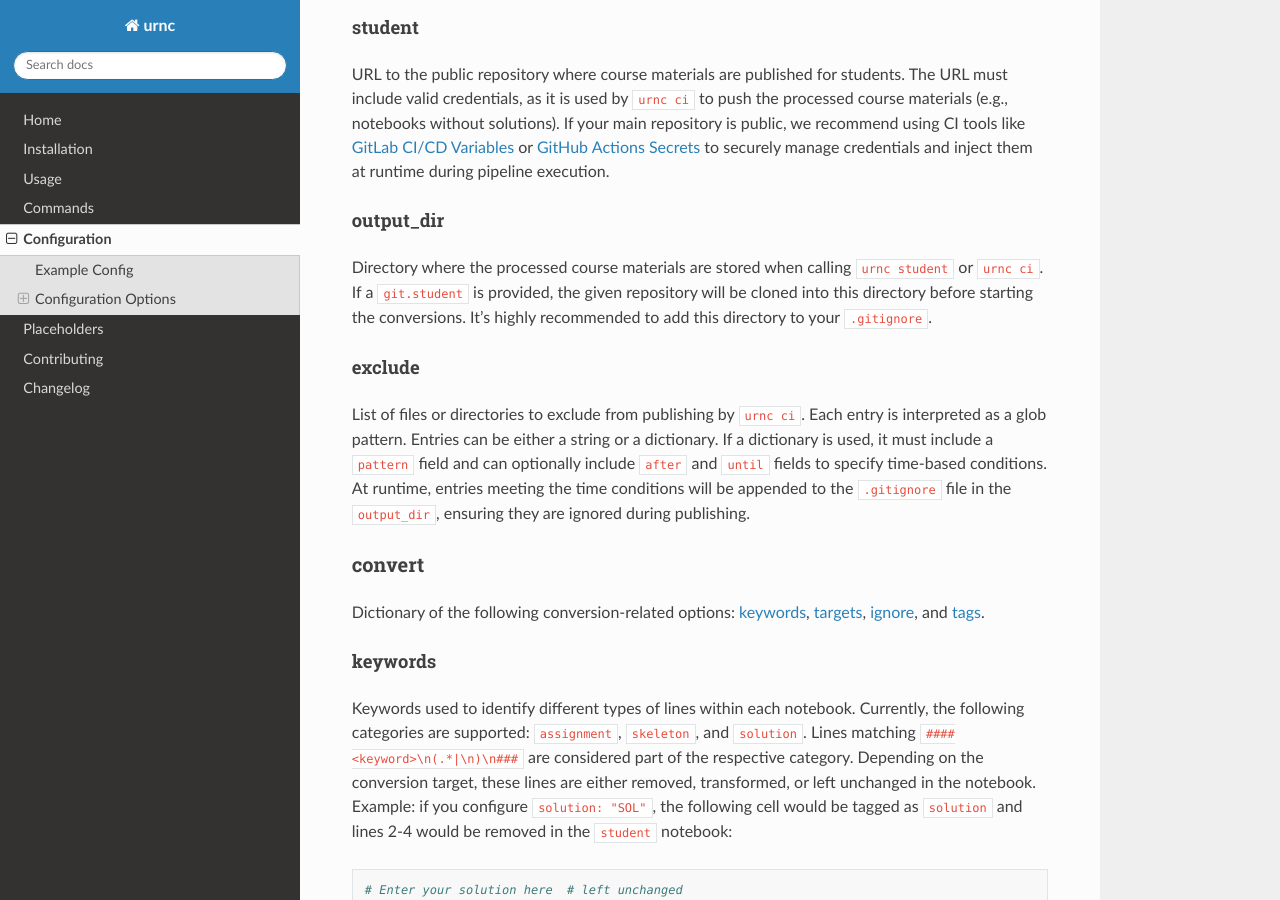
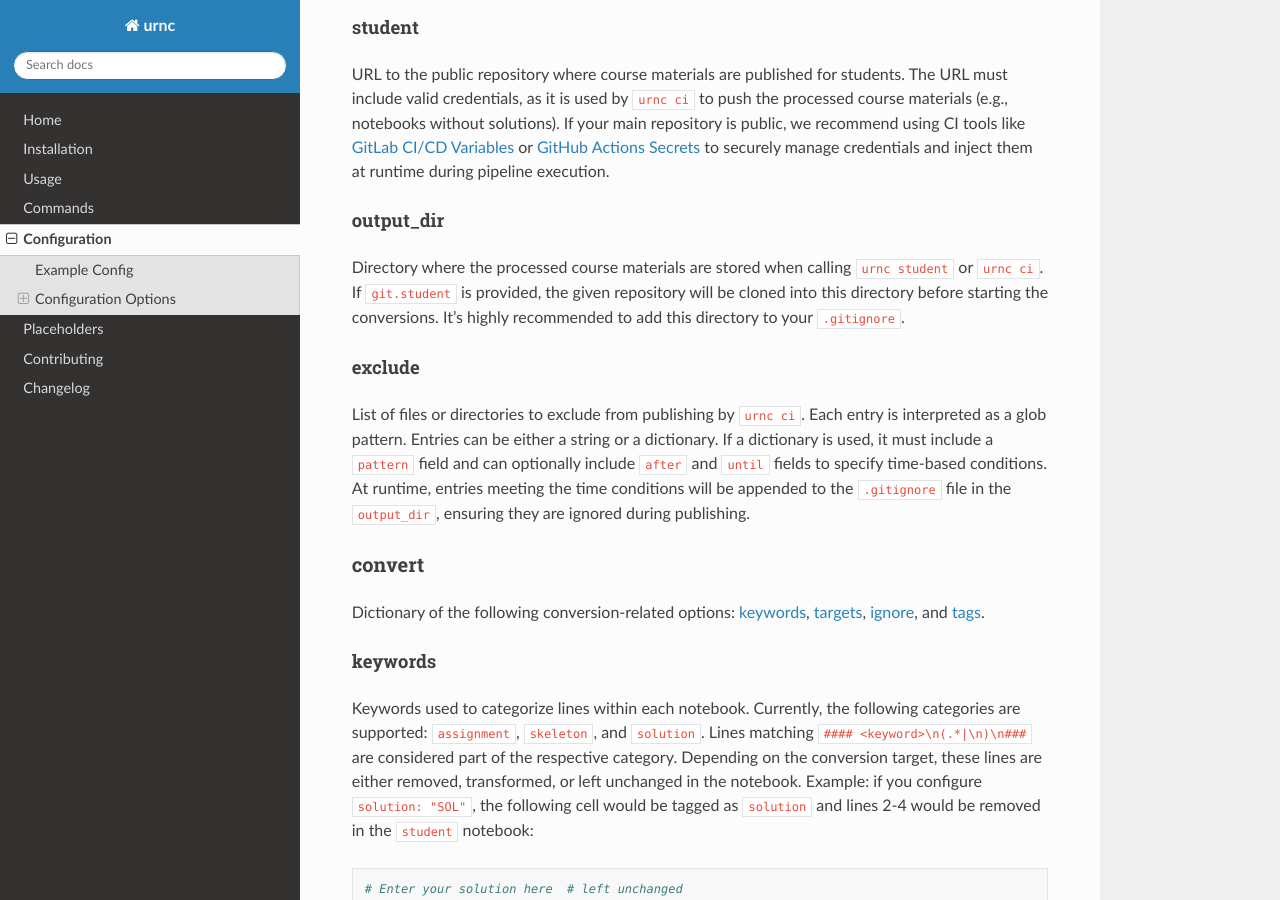
Before and after one commit to spang-lab/urnc, a Sphinx documentation site: the page built from docs/source/configuration.md, in a window 1280 px wide and 900 px high, scrolled down 1788 px. Built offline with Sphinx 7.4.7 and the Read the Docs theme 3.1.0, drawn with Linux system fonts in a browser that asks for light colours.

Commit message:
Improve configuration docs

````diff
--- a/docs/source/configuration.md
+++ b/docs/source/configuration.md
@@ -93,7 +93,7 @@
 
 #### output_dir
 
-Directory where the processed course materials are stored when calling `urnc student` or `urnc ci`. If a `git.student` is provided, the given repository will be cloned into this directory before starting the conversions. It's highly recommended to add this directory to your `.gitignore`.
+Directory where the processed course materials are stored when calling `urnc student` or `urnc ci`. If [`git.student`](#student) is provided, the given repository will be cloned into this directory before starting the conversions. It's highly recommended to add this directory to your `.gitignore`.
 
 
 #### exclude
@@ -108,7 +108,7 @@
 
 #### keywords
 
-Keywords used to identify different types of lines within each notebook. Currently, the following categories are supported: `assignment`, `skeleton`, and `solution`. Lines matching `#### <keyword>\n(.*|\n)\n###` are considered part of the respective category. Depending on the conversion target, these lines are either removed, transformed, or left unchanged in the notebook. Example: if you configure `solution: "SOL"`, the following cell would be tagged as `solution` and lines 2-4 would be removed in the `student` notebook:
+Keywords used to categorize lines within each notebook. Currently, the following categories are supported: `assignment`, `skeleton`, and `solution`. Lines matching `#### <keyword>\n(.*|\n)\n###` are considered part of the respective category. Depending on the conversion target, these lines are either removed, transformed, or left unchanged in the notebook. Example: if you configure `solution: "SOL"`, the following cell would be tagged as `solution` and lines 2-4 would be removed in the `student` notebook:
 
 ```python
 # Enter your solution here  # left unchanged
````
